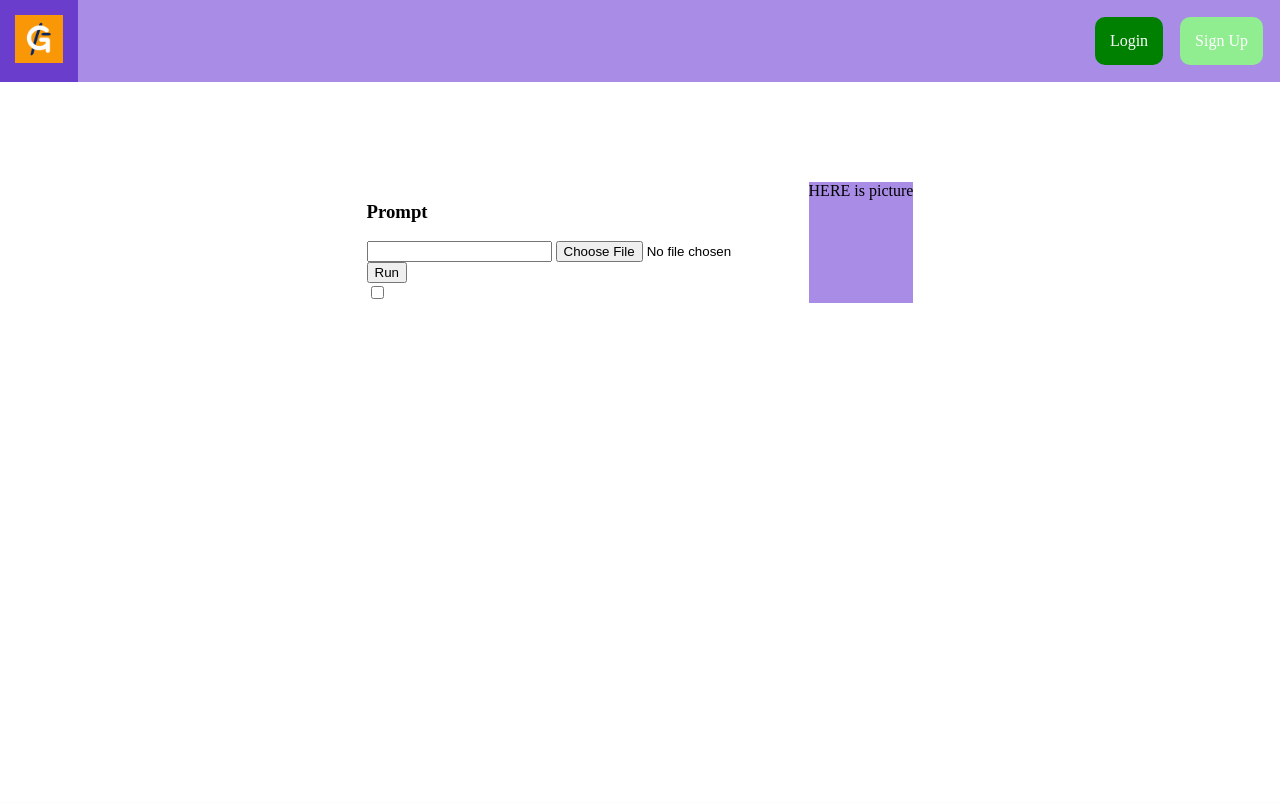
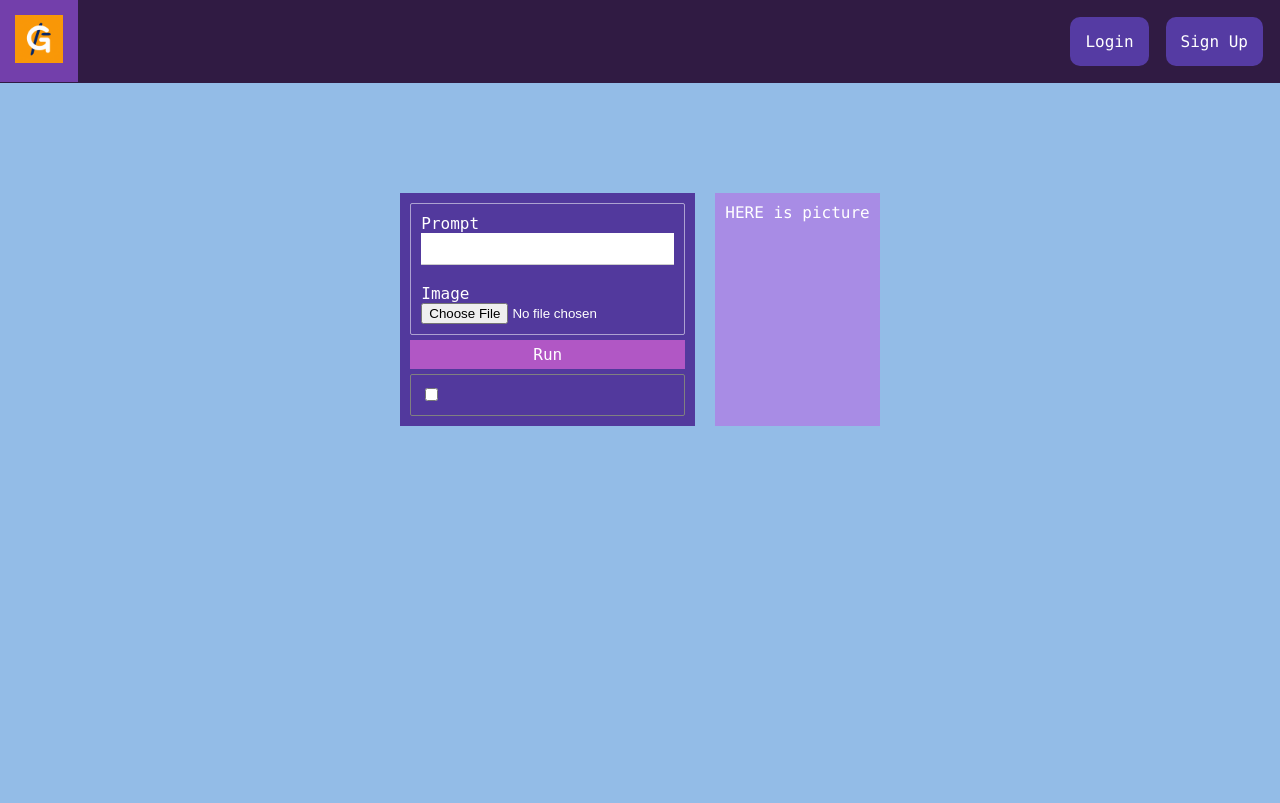
Before and after one commit to bullyhunter1917/Generative-Website, a Flask app: page / in a window 1280 px wide. Before the commit the page ends 303 px from the top, so only its background shows below. Run offline with Flask 3, Linux system fonts and the light colour scheme.

Commit message:
Finished home/login/sign-up page in css

```diff
--- a/WebApp/static/styles.css
+++ b/WebApp/static/styles.css
@@ -1,8 +1,12 @@
+/* Global */
 html{
     height: 100%;
+    font-family: "Lucida Console";
+    color: white;
 }
 
 body {
+    background-color: #93bce7;
     margin: 0px;
     min-height: 100%;
 }
@@ -12,9 +16,16 @@ main {
     margin-right: 20px;
 }
 
+button, label {
+    font-family: monospace,monospace;
+    font-size: 1em
+}
+
+/* Nav Bar */
+
 .navbar ul{
     list-style-type: none;
-    background-color: #a88ce5;
+    background-color: #301b43;
     padding: 0px;
     margin: 0px;
     overflow: hidden;
@@ -29,7 +40,7 @@ main {
 }
 
 .navbar a:hover{
-    background-color: #6A3DCD;
+    background-color: #733fab;
 }
 
 .navbar_icon li{
@@ -43,21 +54,23 @@ main {
 .login {
     margin-top: 17px;
     margin-bottom: 17px;
-    background-color: green;
+    background-color: #553ba3;
     border-radius: 10px;
 }
 
 .logout {
     margin: 17px;
-    background-color: red;
+    background-color: rgba(255, 0, 0, 0.36);
     border-radius: 10px;
 }
 
 .signup {
     margin: 17px;
-    background-color: lightgreen;
+    background-color: #553ba3;
     border-radius: 10px;
 }
+
+/* Content */
 
 .container {
     display: flex;
@@ -68,11 +81,104 @@ main {
     width: 100%;
 }
 
+/* Home page */
+
 .home-content{
     margin-top: 100px;
     display: flex;
 }
 
+.home-input {
+    display: flex;
+    background-color: #52399d;
+    padding: 10px;
+    margin: 10px;
+    flex-direction: column;
+}
+
 .img-display {
     background-color: #a88ce5;
+    padding: 10px;
+    margin: 10px;
 }
+
+.prompt-form {
+    display: flex;
+    flex-direction: column;
+    border: 1px solid rgba(255, 255, 255, 0.53);
+    border-radius: 2px;
+    padding: 10px;
+}
+
+.image-input {
+    display: flex;
+    flex-direction: column;
+}
+
+.run-btn {
+    margin: 5px 0px 5px 0px;
+    padding: 5px;
+    width: 100%;
+    background-color: #b157c5;
+    border: none;
+    color: white;
+    text-decoration: none;
+}
+
+.run-btn:hover {
+    background-color: rgba(177, 87, 197, 0.65);
+}
+
+.options-from {
+    border: 1px solid grey;
+    border-radius: 2px;
+    padding: 10px;
+}
+
+/* Login page */
+
+.form-acc {
+    width: 30%;
+    border-radius: 4px;
+    margin: 10px;
+    background-color: #553ba3;
+    content: '';
+    display: table;
+    clear: both;
+    padding: 0px 16px 16px 16px;
+    align-items: center;
+}
+
+.form-group {
+    display: flex;
+    flex-direction: column;
+    margin: 10px;
+    padding: 5px;
+}
+
+.form-control {
+    background-color: white;
+    padding: 8px;
+    display: block;
+    border: none;
+    border-bottom: 1px solid #ccc;
+}
+
+.btn-div {
+    display: flex;
+    justify-content: center;
+}
+
+.btn-primary {
+    margin: 5px;
+    padding: 5px;
+    width: 50%;
+    background-color: #b157c5;
+    border: none;
+    color: white;
+    text-decoration: none;
+}
+
+.btn-primary:hover {
+    background-color: rgba(177, 87, 197, 0.65);
+}
--- a/WebApp/templates/home.html
+++ b/WebApp/templates/home.html
@@ -2,11 +2,15 @@
 
 {% block content %}
     <main class="home-content">
-        <div>
+        <div class="home-input">
             <form class="prompt-form">
-                <h3>Prompt</h3>
-                <input type="text" id="text">
-                <input type="file" id="image">
+                <label for="text">Prompt</label>
+                <input class="form-control" type="text" id="text">
+                <br/>
+                <div class="image-input" id="image">
+                    <label for="image">Image</label>
+                    <input type="file">
+                </div>
             </form>
 
             <button class="run-btn">Run</button>
@@ -28,7 +32,7 @@
             if (checkBox.checked == true) {
                 imgInput.style.display = "none";
             } else {
-                imgInput.style.display = "block";
+                imgInput.style.display = "flex";
             }
         }
     </script>
```
Also changed, not shown: WebApp/templates/login.html (+6 -5 lines), WebApp/templates/signup.html (+4 -3 lines).
